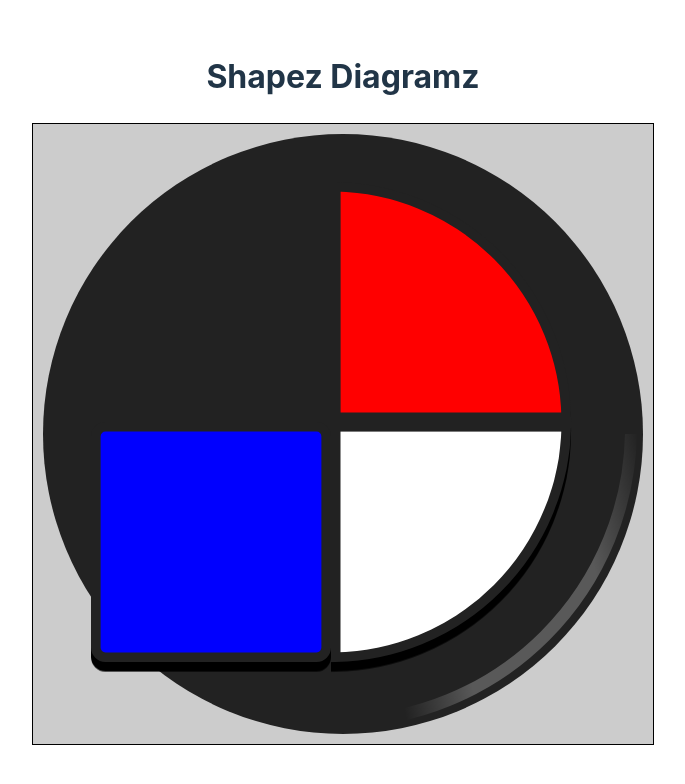
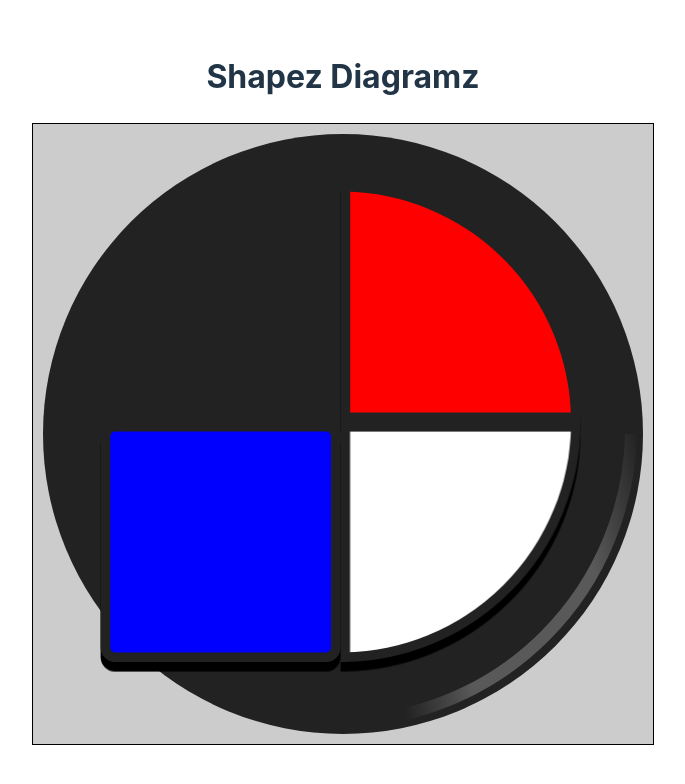
Before and after one commit to brianarn/shapez-diagramz, a React (Vite) app: page / in a window 1280 px wide. Shown: the top 784 px of the page, without its empty margins (297-982 px from the left). Built offline with nearby package versions, Linux system fonts and the light colour scheme.

Commit message:
Adjusting how innerTranslate works for more visually pleasing center

```diff
--- a/src/components/Widget.tsx
+++ b/src/components/Widget.tsx
@@ -48,7 +48,7 @@ function Widget({ size = 100, viewBoxSize = 100 }) {
             <g
                 transform={`scale(${
                     innerScale / 100
-                }) translate(${innerTranslate} ${innerTranslate})`}
+                }) translate(${innerTranslate * 1.2} ${innerTranslate})`}
             >
                 {quarters.map((quarter) => {
                     const QuarterType = quarter.type;
```
